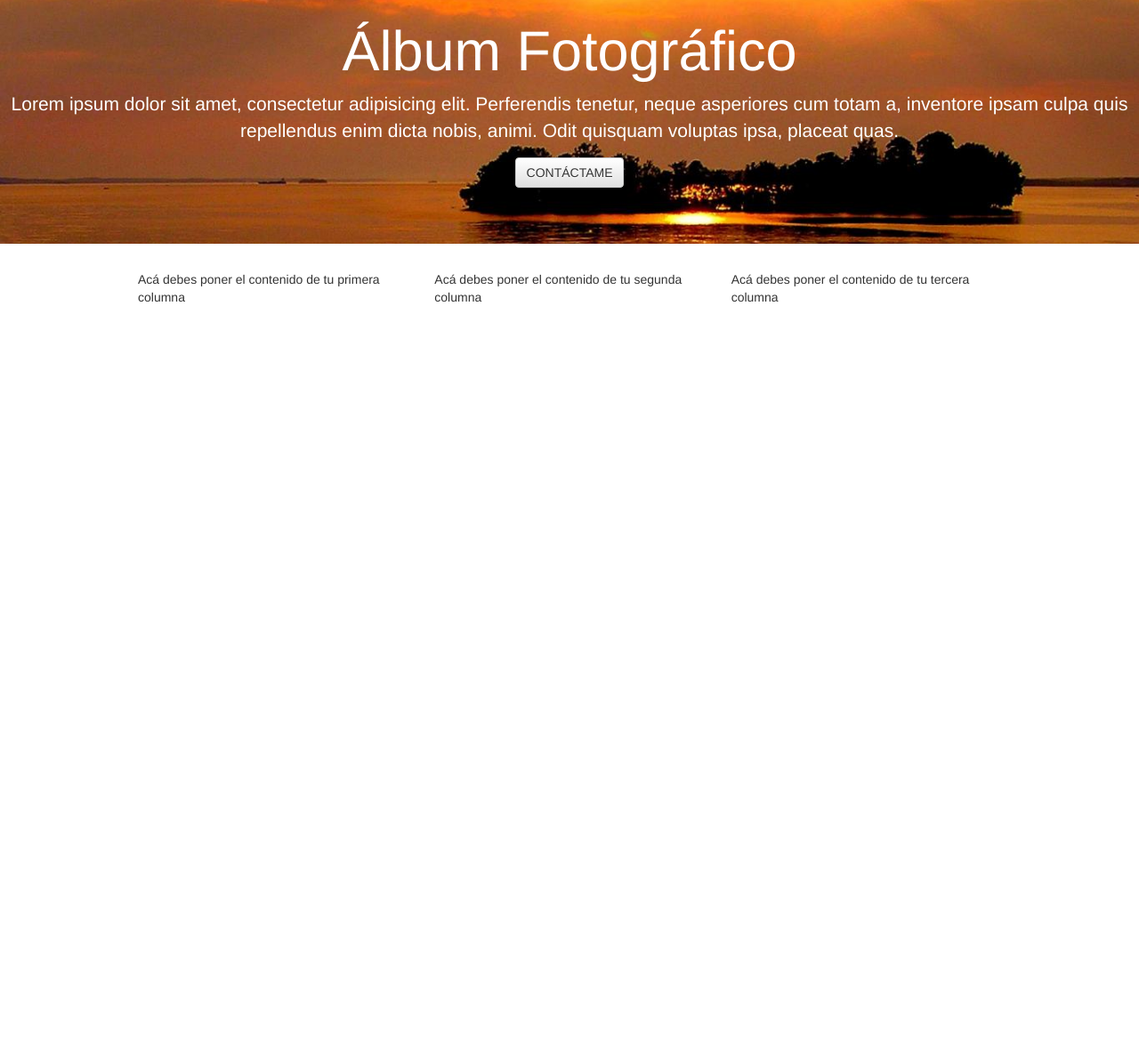
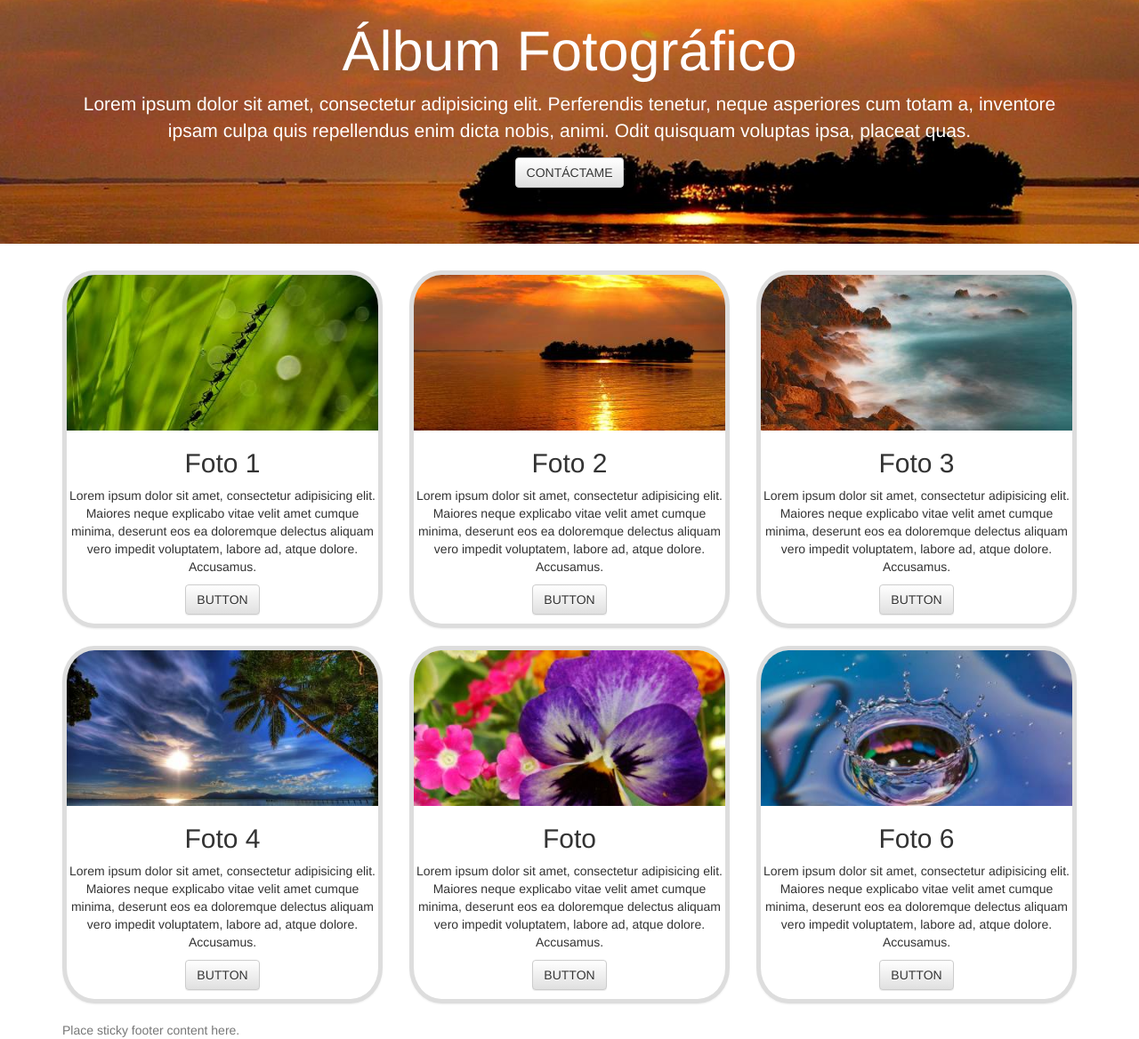
Before and after one commit to willimasdavinchi/SEMANA_4_LUNES, a plain HTML site: page index.html in a window 1280 px wide. Shown: the part 117-1285 px from the top of the page at 89% size. Before the commit the page ends 800 px from the top, so only its background shows below. Drawn offline with nearby package versions, Linux system fonts and the light colour scheme.

Commit message:
solo falta el footer

```diff
--- a/index.html
+++ b/index.html
@@ -31,25 +31,69 @@
 	</div>
 </nav>
 <body>
-	<div class="jumbotron">
-		  <h1>Álbum Fotográfico</h1>
+	<div class="jumbotron text-center">
+		<div class="container">
+					  <h1>Álbum Fotográfico</h1>
 		  <p>Lorem ipsum dolor sit amet, consectetur adipisicing elit. Perferendis tenetur, neque asperiores cum totam a, inventore ipsam culpa quis repellendus enim dicta nobis, animi. Odit quisquam voluptas ipsa, placeat quas.</p>
 		  <p><a class="btn btn-default" role="button">CONTÁCTAME</a></p>
+		</div>
 	</div>
-	<div class="row">
-
-		<div class="col-md-4">
-			Acá debes poner el contenido de tu primera columna
-
-		</div>
-
-		<div class="col-md-4">
-			Acá debes poner el contenido de tu segunda columna
-		</div>
-
-		<div class="col-md-4">
-			Acá debes poner el contenido de tu tercera columna
+	<div class="container">
+		<div class="row">
+			<div class="col-sm-4">
+				<div class="thumbnail text-center">
+					<img class="img-responsive" src="assets/1.jpg" alt="">
+					<h2>Foto 1</h2>
+					<p>Lorem ipsum dolor sit amet, consectetur adipisicing elit. Maiores neque explicabo vitae velit amet cumque minima, deserunt eos ea doloremque delectus aliquam vero impedit voluptatem, labore ad, atque dolore. Accusamus.</p>
+					<p><a class="btn btn-default" role="button">BUTTON</a></p>
+				</div>
+			</div>
+			<div class="col-sm-4">
+				<div class="thumbnail text-center">
+					<img class="img-responsive" src="assets/2.jpg" alt="">
+					<h2>Foto 2</h2>
+					<p>Lorem ipsum dolor sit amet, consectetur adipisicing elit. Maiores neque explicabo vitae velit amet cumque minima, deserunt eos ea doloremque delectus aliquam vero impedit voluptatem, labore ad, atque dolore. Accusamus.</p>
+					<p><a class="btn btn-default" role="button">BUTTON</a></p>
+				</div>
+			</div>
+			<div class="col-sm-4">
+				<div class="thumbnail text-center">
+					<img class="img-responsive" src="assets/3.jpg" alt="">
+					<h2>Foto 3</h2>
+					<p>Lorem ipsum dolor sit amet, consectetur adipisicing elit. Maiores neque explicabo vitae velit amet cumque minima, deserunt eos ea doloremque delectus aliquam vero impedit voluptatem, labore ad, atque dolore. Accusamus.</p>
+					<p><a class="btn btn-default" role="button">BUTTON</a></p>
+				</div>
+			</div>
+			<div class="col-sm-4">
+				<div class="thumbnail text-center">
+					<img class="img-responsive" src="assets/4.jpg" alt="">
+					<h2>Foto 4</h2>
+					<p>Lorem ipsum dolor sit amet, consectetur adipisicing elit. Maiores neque explicabo vitae velit amet cumque minima, deserunt eos ea doloremque delectus aliquam vero impedit voluptatem, labore ad, atque dolore. Accusamus.</p>
+					<p><a class="btn btn-default" role="button">BUTTON</a></p>
+				</div>
+			</div>
+			<div class="col-sm-4">
+				<div class="thumbnail text-center">
+					<img class="img-responsive" src="assets/5.jpg" alt="">
+					<h2>Foto </h2>
+					<p>Lorem ipsum dolor sit amet, consectetur adipisicing elit. Maiores neque explicabo vitae velit amet cumque minima, deserunt eos ea doloremque delectus aliquam vero impedit voluptatem, labore ad, atque dolore. Accusamus.</p>
+					<p><a class="btn btn-default" role="button">BUTTON</a></p>
+				</div>
+			</div>
+			<div class="col-sm-4">
+				<div class="thumbnail text-center">
+					<img class="img-responsive" src="assets/6.jpg" alt="">
+					<h2>Foto 6</h2>
+					<p>Lorem ipsum dolor sit amet, consectetur adipisicing elit. Maiores neque explicabo vitae velit amet cumque minima, deserunt eos ea doloremque delectus aliquam vero impedit voluptatem, labore ad, atque dolore. Accusamus.</p>
+					<p><a class="btn btn-default" role="button">BUTTON</a></p>
+				</div>
+			</div>
 		</div>
 	</div>
 </body>
+<footer class="footer">
+      <div class="container">
+        <span class="text-muted">Place sticky footer content here.</span>
+      </div>
+</footer>
 </html>
--- a/style.css
+++ b/style.css
@@ -7,11 +7,11 @@
 	background-repeat: no-repeat;
 	background-position: center;
 	background-size: cover;
-	text-align: center;
 	color: white;
 }
-.row {
-	max-width: 1000px;
-	margin: 0 auto;
-	display: block;
+.thumbnail{
+	-webkit-border-radius: 10%;
+	overflow: hidden;
+	padding: 0 !important;
+	border: 5px #DDDDDD solid;
 }
```
